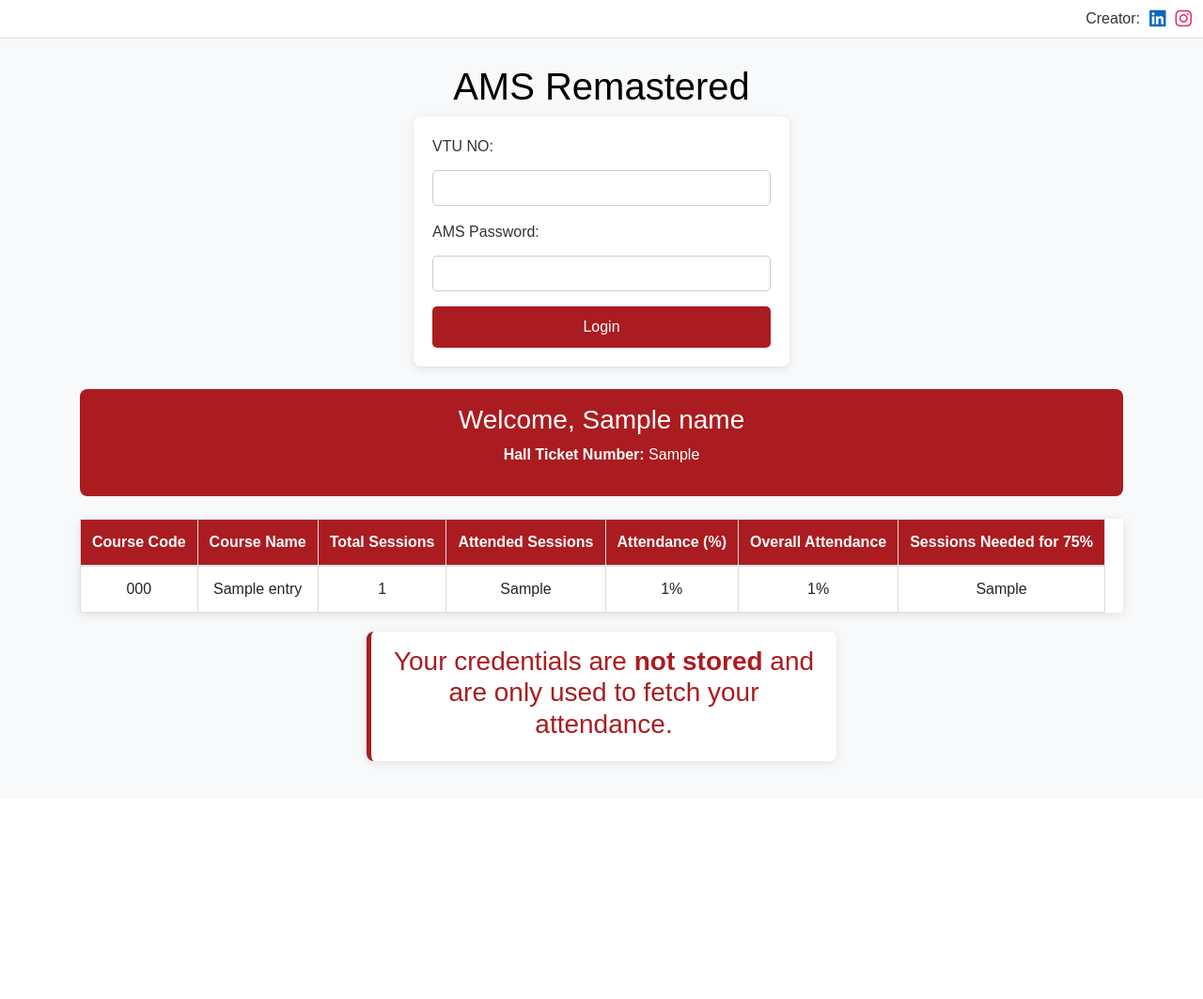
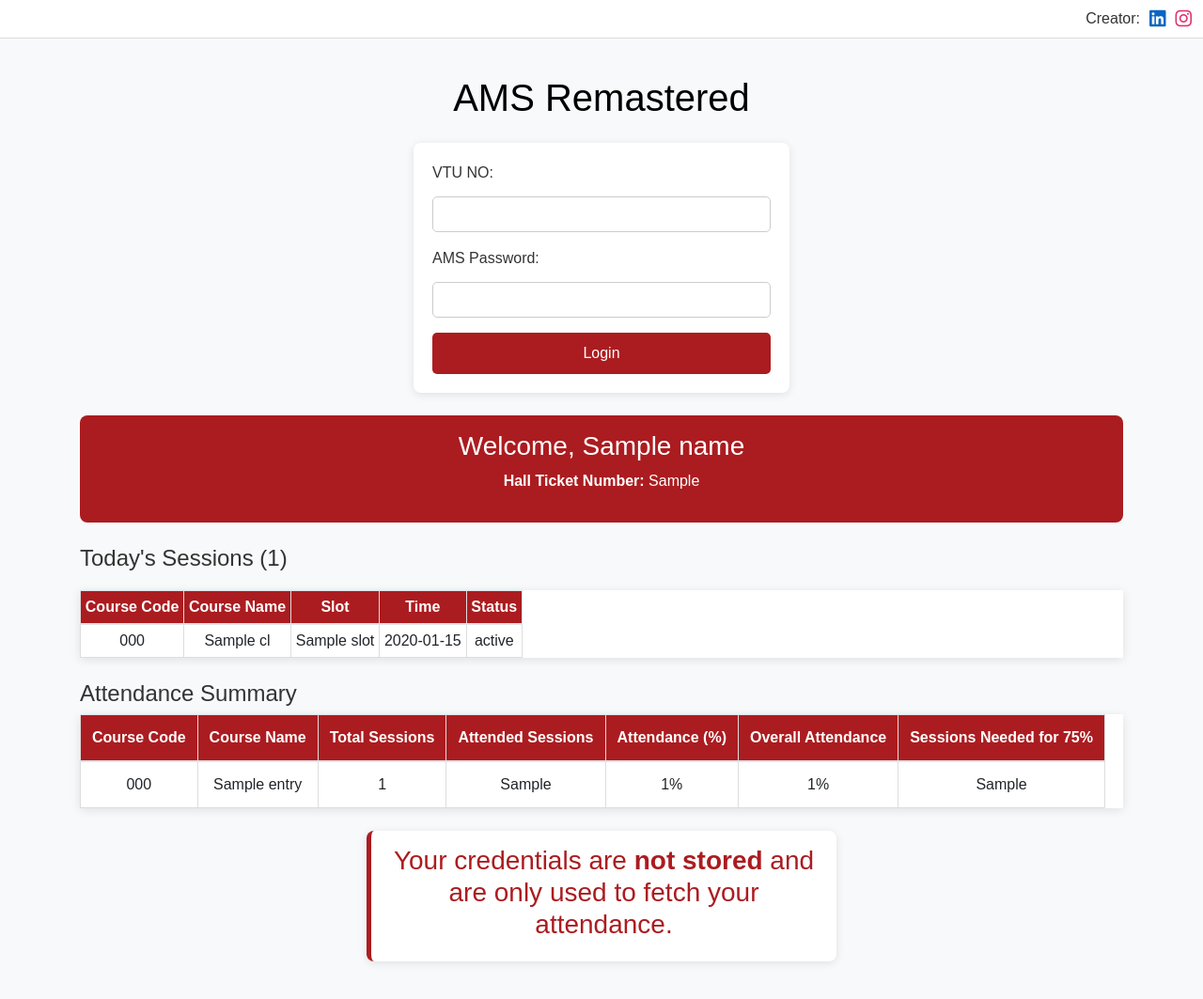
Before and after one commit to revanth-ch/ams-remastered, a Flask app: template website/templates/index.html in a window 1280 px wide. Shown: the whole page at 94% size. Before the commit the page ends 815 px from the top, so only its background shows below. Run offline with Flask 3, Linux system fonts and the light colour scheme; the template is opened without the code that fills it: most values are stand-ins (such as "Sample title", 1, 10 or a date in 2020); some libraries are stand-ins or nearby versions.

Commit message:
Update index.html

```diff
--- a/website/templates/index.html
+++ b/website/templates/index.html
@@ -17,38 +17,27 @@
     gtag('config', 'G-4MTXMKGPTX');
   </script>
 
-    <!-- Font Awesome (for social icons) -->
+  <!-- Font Awesome -->
   <link rel="stylesheet" href="https://cdnjs.cloudflare.com/ajax/libs/font-awesome/6.5.0/css/all.min.css">
 
   <style>
     .creator-contact {
       position: fixed;
-            top: 0;
-            left: 0;
+      top: 0; left: 0;
       width: 100%;
       background: white;
       padding: 8px 12px;
       border-bottom: 1px solid #ddd;
-            font-weight: 500;
       display: flex;
+      justify-content: flex-end;
       align-items: center;
       gap: 10px;
-            justify-content: flex-end;
       z-index: 10000;
     }
-        .creator-contact a {
-            text-decoration: none;
-            transition: opacity 0.3s ease;
-        }
-        .creator-contact a:hover {
-            opacity: 0.7;
-        }
-        .container {
-            margin-top: 60px;
-        }
+    .creator-contact a { transition: opacity 0.3s ease; }
+    .creator-contact a:hover { opacity: 0.7; }
+    .container { margin-top: 60px; }
   </style>
-    <script async src="https://pagead2.googlesyndication.com/pagead/js/adsbygoogle.js?client=ca-pub-4671777701254736"
-     crossorigin="anonymous"></script>
 </head>
 <body>
   <!-- Creator contact fixed top -->
@@ -62,11 +51,11 @@
     </a>
   </div>
 
-    <div class="container mt-5">
-        <h1 class="text-center">AMS Remastered</h1>
+  <div class="container">
+    <h1 class="text-center mt-5">AMS Remastered</h1>
 
     <!-- Login Form -->
-        <div class="form-container">
+    <div class="form-container mt-4">
       <form method="POST">
         <div class="form-group">
           <label for="username">VTU NO:</label>
@@ -88,9 +77,47 @@
       </div>
     {% endif %}
 
+    {% if today_classes %}
+      <!-- Today's Sessions -->
+      <h4 class="mt-4">Today's Sessions ({{ today_classes|length }})</h4>
+      <table class="table table-sm">
+        <thead>
+          <tr>
+            <th>Course Code</th>
+            <th>Course Name</th>
+            <th>Slot</th>
+            <th>Time</th>
+            <th>Status</th>
+          </tr>
+        </thead>
+        <tbody>
+          {% for cls in today_classes %}
+          <tr>
+            <td>{{ cls.course_code }}</td>
+            <td>{{ cls.course_name }}</td>
+            <td>{{ cls.slot }}</td>
+            <td>{{ cls.timeslot }}</td>
+            <td>
+              {% if cls.status == 'P' %}
+                <span class="text-success">Present</span>
+              {% elif cls.status == 'A' %}
+                <span class="text-danger">Absent</span>
+              {% else %}
+                {{ cls.status }}
+              {% endif %}
+            </td>
+          </tr>
+          {% endfor %}
+        </tbody>
+      </table>
+    {% else %}
+      <p class="mt-4"><em>No sessions scheduled for today.</em></p>
+    {% endif %}
+
     {% if attendance %}
-        <!-- Attendance Table -->
-        <table class="table mt-4">
+      <!-- Attendance Summary Table -->
+      <h4 class="mt-4">Attendance Summary</h4>
+      <table class="table mt-2">
         <thead>
           <tr>
             <th>Course Code</th>
@@ -123,10 +150,10 @@
         </tbody>
       </table>
     {% endif %}
+
+    <div class="security-warning mt-4">
+      <h3>Your credentials are <strong>not stored</strong> and are only used to fetch your attendance.</h3>
     </div>
-
-    <div class="security-warning">
-        <h3>Your credentials are <strong>not stored</strong> and are only used to fetch your attendance.</h3>
   </div>
 </body>
 </html>
```
Lines whose indentation alone changed are shown as unchanged.
